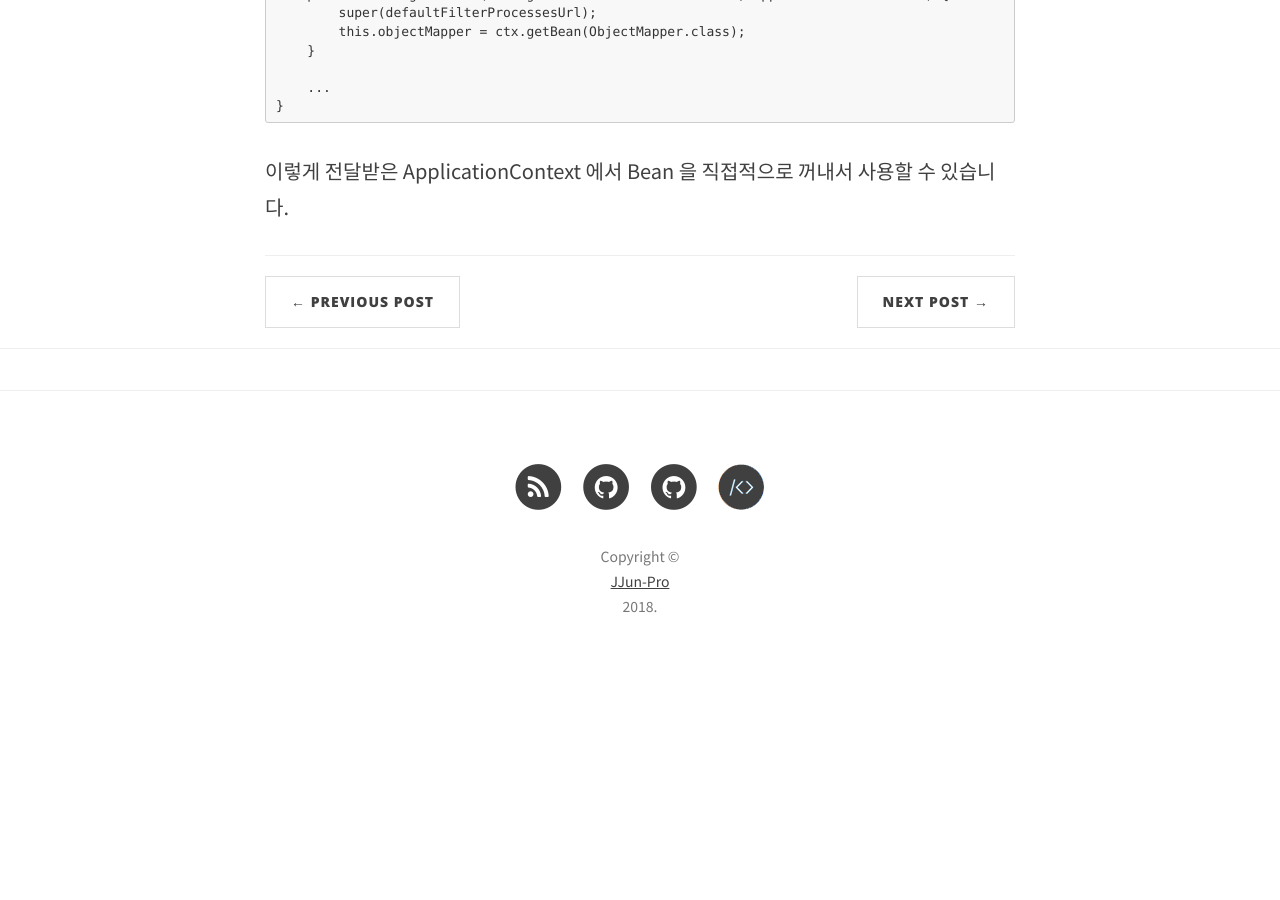
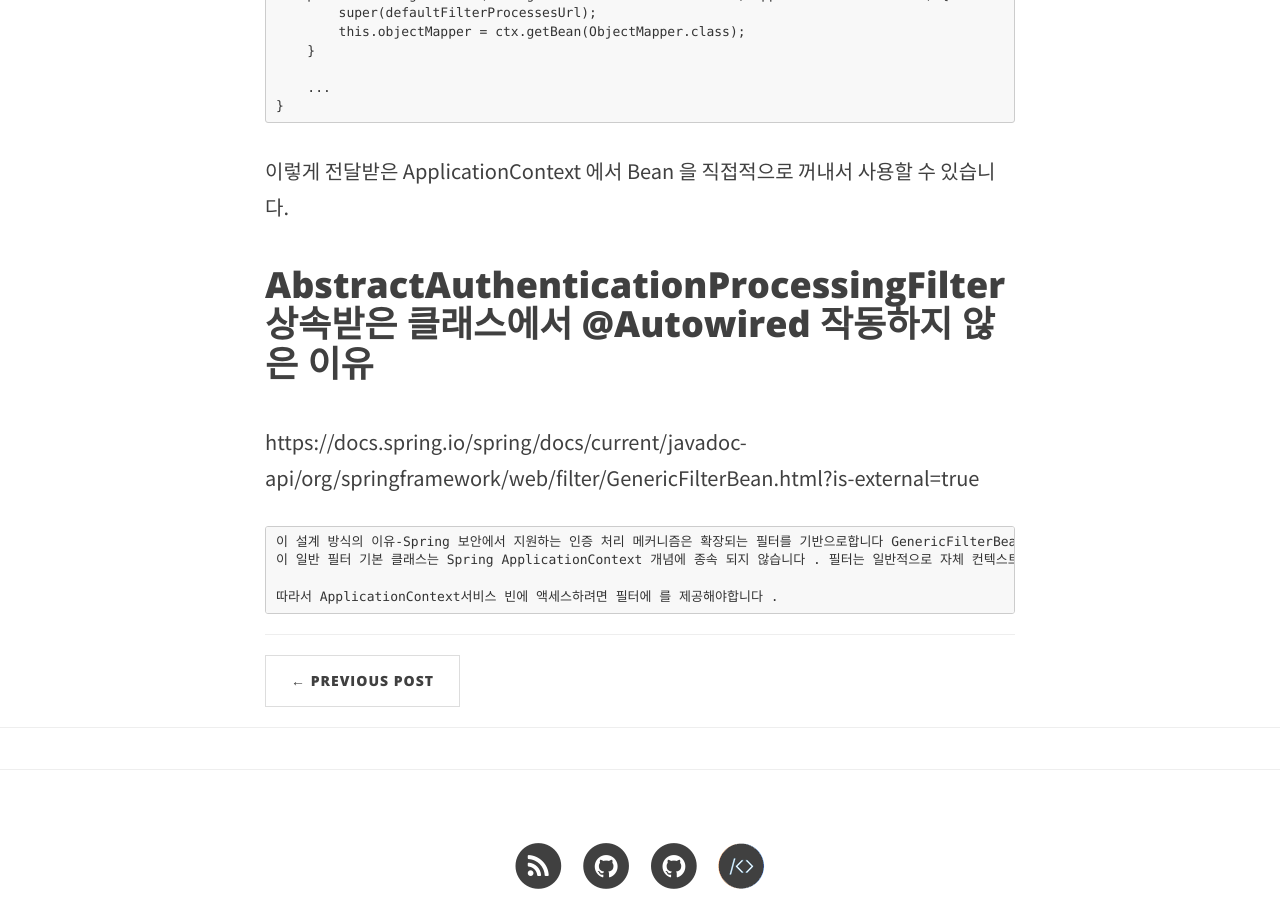
Before and after one commit to alalstjr/jjunpro.github.io, a Jekyll site: the page built from _posts/2019-09-30-Spring Security Filter Bean 주입받기.md, in a window 1280 px wide and 900 px high, scrolled down 2650 px. Built offline with Jekyll 4.4.1, drawn with Linux system fonts in a browser that asks for light colours; nearby versions of some CDN libraries; comment, search, counter and statistics services are not loaded; before the commit the page ends 3335 px from its top, so only the background shows below that; some of the changed text lies outside the part shown.

Commit message:
Update and rename 2019-09-18-Spring Security Filter Bean 주입받기.md to 2019-09-30-Spring Security Filter Bean 주입받기.md

```diff
--- a/_posts/2019-09-18-Spring Security Filter Bean 주입받기.md
+++ b/_posts/2019-09-30-Spring Security Filter Bean 주입받기.md
@@ -102,3 +102,14 @@ public class FormLoginFilter extends AbstractAuthenticationProcessingFilter {
 ~~~
 
 이렇게 전달받은 ApplicationContext 에서 Bean 을 직접적으로 꺼내서 사용할 수 있습니다.
+
+# AbstractAuthenticationProcessingFilter 상속받은 클래스에서 @Autowired 작동하지 않은 이유
+
+https://docs.spring.io/spring/docs/current/javadoc-api/org/springframework/web/filter/GenericFilterBean.html?is-external=true
+
+~~~
+이 설계 방식의 이유-Spring 보안에서 지원하는 인증 처리 메커니즘은 확장되는 필터를 기반으로합니다 GenericFilterBean.
+이 일반 필터 기본 클래스는 Spring ApplicationContext 개념에 종속 되지 않습니다 . 필터는 일반적으로 자체 컨텍스트를로드하지 않고 필터의 ServletContext를 통해 액세스 할 수 있는 Spring 루트 애플리케이션 컨텍스트에서 서비스 Bean에 액세스합니다 (WebApplicationContextUtils 참조).
+
+따라서 ApplicationContext서비스 빈에 액세스하려면 필터에 를 제공해야합니다 .
+~~~
```
